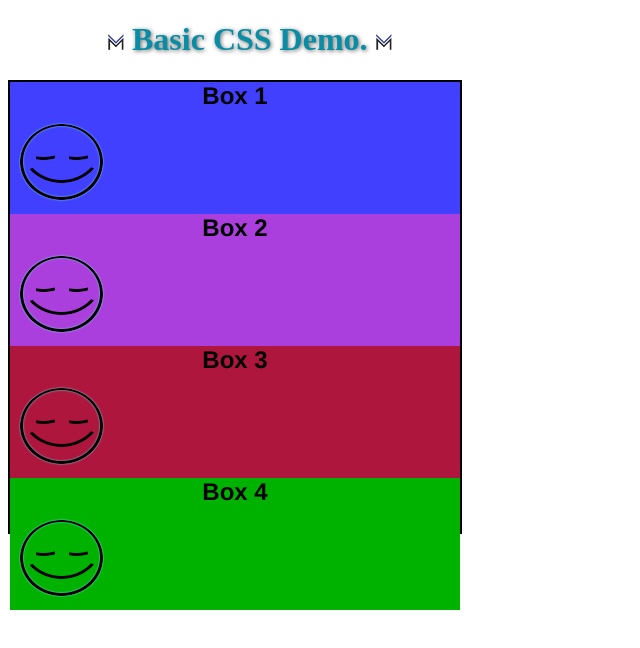
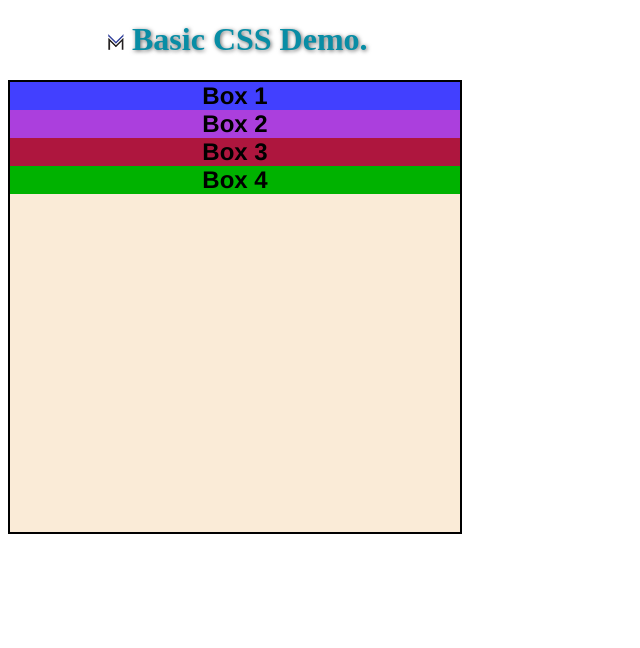
Before and after one commit to mallorylawvor/html-css-projects, a plain HTML site: page project_1/Basic_css_demo_1.html in a window 1280 px wide. Shown: the whole page, without its empty margins (0-640 px from the left). Drawn offline with Linux system fonts and the light colour scheme.

Commit message:
Update Basic_css_demo_1.html

```diff
--- a/project_1/Basic_css_demo_1.html
+++ b/project_1/Basic_css_demo_1.html
@@ -9,28 +9,24 @@
 </head>
 <body>
     <div>
-        <h1> <img src="Images/favicon.ico">  Basic CSS Demo.  <img src="Images/favicon.ico"> </h1>
+        <h1> <img src="Images/favicon.ico">  Basic CSS Demo.   </h1>
     </div>
 
     <div class="container">
         <div class="squares">
             <p>Box 1</p>
-            <img src="Images/Icons/icons_1.png" alt="">
         </div>
 
         <div class="squares">
             <p>Box 2</p>
-            <img src="Images/Icons/icons_1.png" alt="">
         </div>
 
         <div class="squares">
             <p>Box 3</p>
-            <img src="Images/Icons/icons_1.png" alt="">
         </div>
 
         <div class="squares">
                 <p>Box 4</p>
-                <img src="Images/Icons/icons_1.png" alt="">
         </div>
     </div>
 </body>
```
